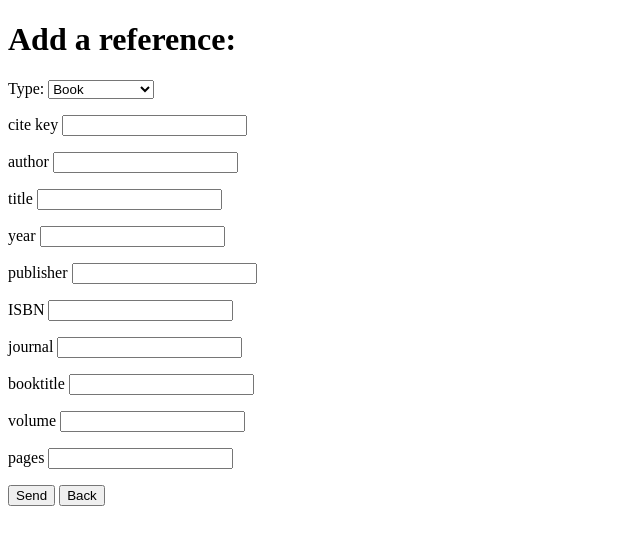
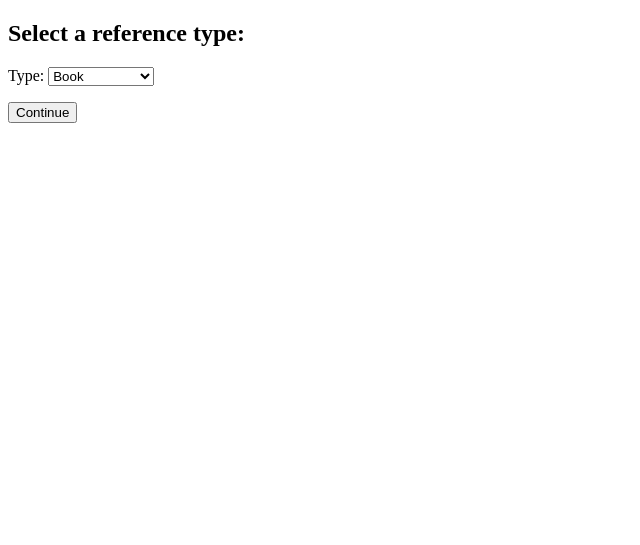
Before and after one commit to tassu60kg/outin-kanat, a Flask app: page /add_reference in a window 1280 px wide. Shown: the top 545 px of the page, without its empty margins (0-640 px from the left). Run offline with Flask 3, Linux system fonts and the light colour scheme.

Commit message:
Muokkaa add_reference.html ja app.py, kategorian valinta muokkaa lomakkeen näkymää

```diff
--- a/src/app.py
+++ b/src/app.py
@@ -14,6 +14,14 @@ def form():
 
 @app.route("/submit", methods=["POST", "GET"])
 def submit():
+    if "back" in request.form:
+        return render_template("add_reference.html", ref_type=None)
+
+    selected_type = request.form.get("type")
+
+    if "send" not in request.form:
+        return render_template("add_reference.html", ref_type=selected_type)
+
     data = {
         "cite_key": request.form.get("cite_key"),
         "type": request.form.get("type"),
--- a/src/templates/add_reference.html
+++ b/src/templates/add_reference.html
@@ -3,10 +3,9 @@
   <head>
     <title>Add a reference</title>
   </head>
-
   <body>
-    <h1>Add a reference:</h1>
-
+    {% if not ref_type %}
+    <h2>Select a reference type:</h2>
     <form action="/submit" method="post">
       <p>
         <label
@@ -18,23 +17,34 @@
           </select>
         </label>
       </p>
+      <input type="submit" name="choose_type" value="Continue" />
+    </form>
+    {% endif %} {% if ref_type %}
+    <h2>Add {{ ref_type }} reference</h2>
+
+    <form action="/submit" method="post">
+      <input type="hidden" name="type" value="{{ ref_type }}" />
 
       <p>cite key <input type="text" name="cite_key" /></p>
       <p>author <input type="text" name="author" /></p>
       <p>title <input type="text" name="title" /></p>
+
+      {% if ref_type in ["book", "inproceedings", "article"] %}
       <p>year <input type="text" name="year" /></p>
-
+      {% endif %} {% if ref_type == "book" %}
       <p>publisher <input type="text" name="publisher" /></p>
       <p>ISBN <input type="text" name="ISBN" /></p>
-
+      {% endif %} {% if ref_type == "inproceedings" %}
+      <p>booktitle <input type="text" name="booktitle" /></p>
+      {% endif %} {% if ref_type == "article" %}
       <p>journal <input type="text" name="journal" /></p>
-      <p>booktitle <input type="text" name="booktitle" /></p>
-
       <p>volume <input type="text" name="volume" /></p>
       <p>pages <input type="text" name="pages" /></p>
+      {% endif %}
 
       <input type="submit" name="send" value="Send" />
       <input type="submit" name="back" value="Back" />
     </form>
+    {% endif %}
   </body>
 </html>
```
